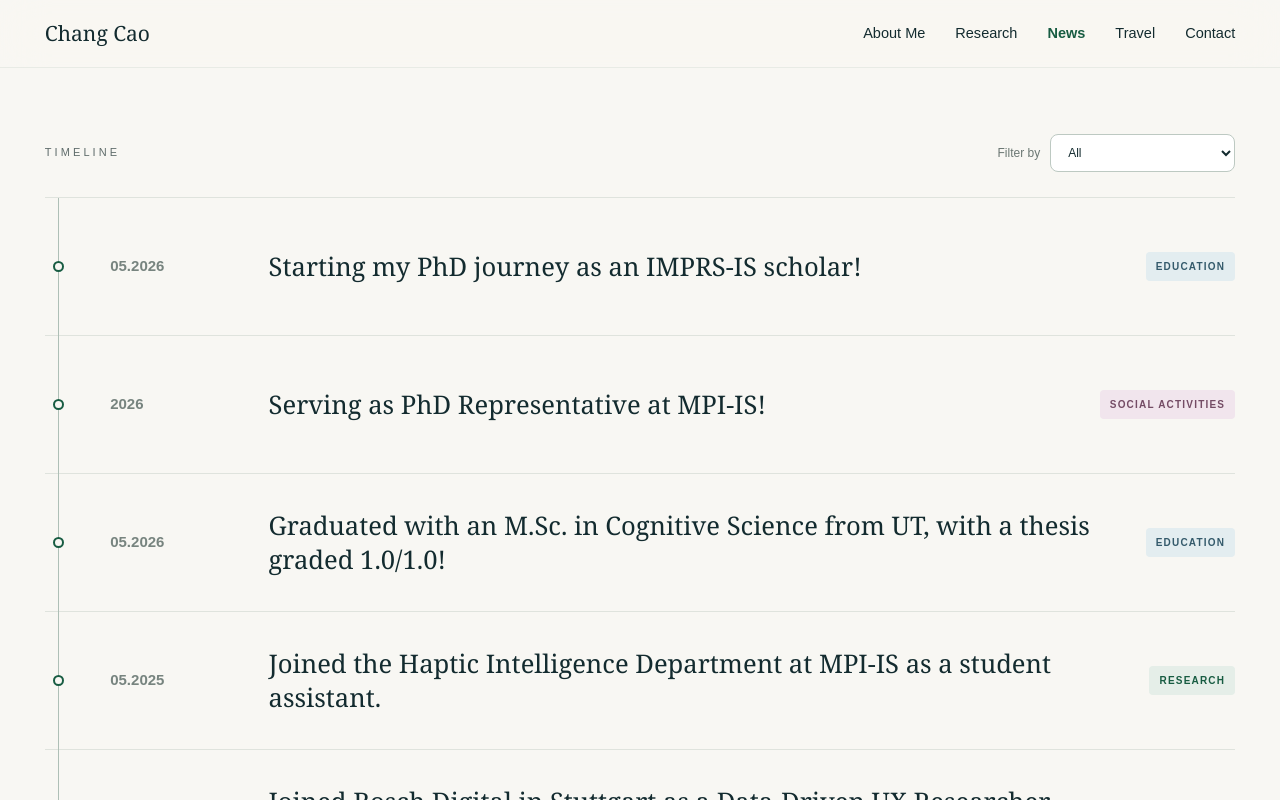
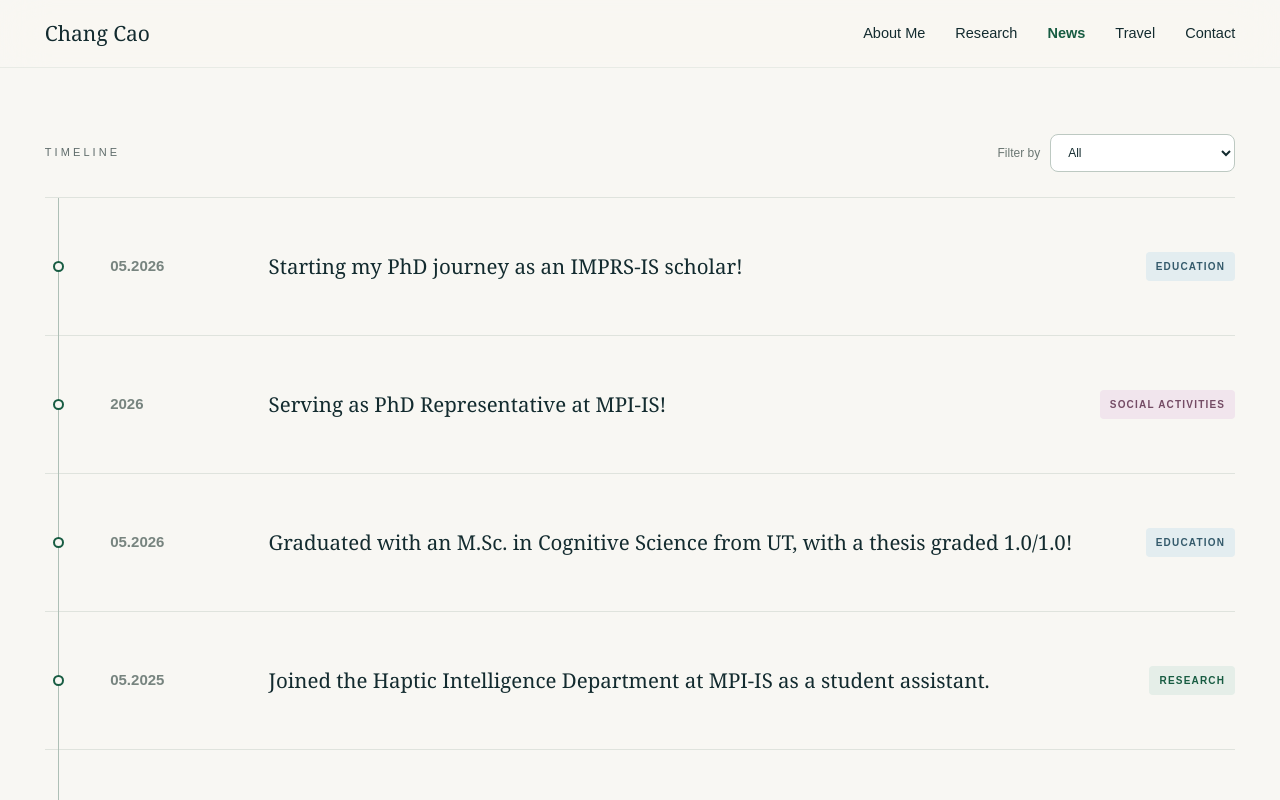
Before and after one commit to ChangCaoinGithub/ChangCaoinGithub.github.io, a Next.js app: page /news in a window 1280 px wide. Shown: the top 800 px of the page. Built offline with nearby package versions, Linux system fonts and the light colour scheme.

Commit message:
Update globals.css

```diff
--- a/app/globals.css
+++ b/app/globals.css
@@ -210,7 +210,7 @@ h1 em { font-style:normal; color:var(--green); }
 .timeline-marker span { width:11px; height:11px; position:relative; z-index:2; border:2px solid var(--green); border-radius:50%; background:var(--paper); transition:.2s ease; }
 .news-timeline article:hover .timeline-marker span { background:var(--green); box-shadow:0 0 0 6px rgba(24,92,66,.11); }
 .news-timeline time { color:#77847f; font-weight:600; font-size:15px; }
-.news-timeline h2 { margin:0; font:clamp(20px,2vw,27px)/1.3 Georgia,serif; }
+.news-timeline h2 { margin:0; font:clamp(17px,1.6vw,22px)/1.3 Georgia,serif; }
 .news-type { justify-self:end; padding:7px 10px; border-radius:4px; color:var(--green); background:#e5eee8; font-size:10px; font-weight:600; letter-spacing:.12em; text-transform:uppercase; white-space:nowrap; }
 .type-industry { color:#6b4b25; background:#f2e9dc; }
 .type-education { color:#345a6b; background:#e3edf0; }
```
